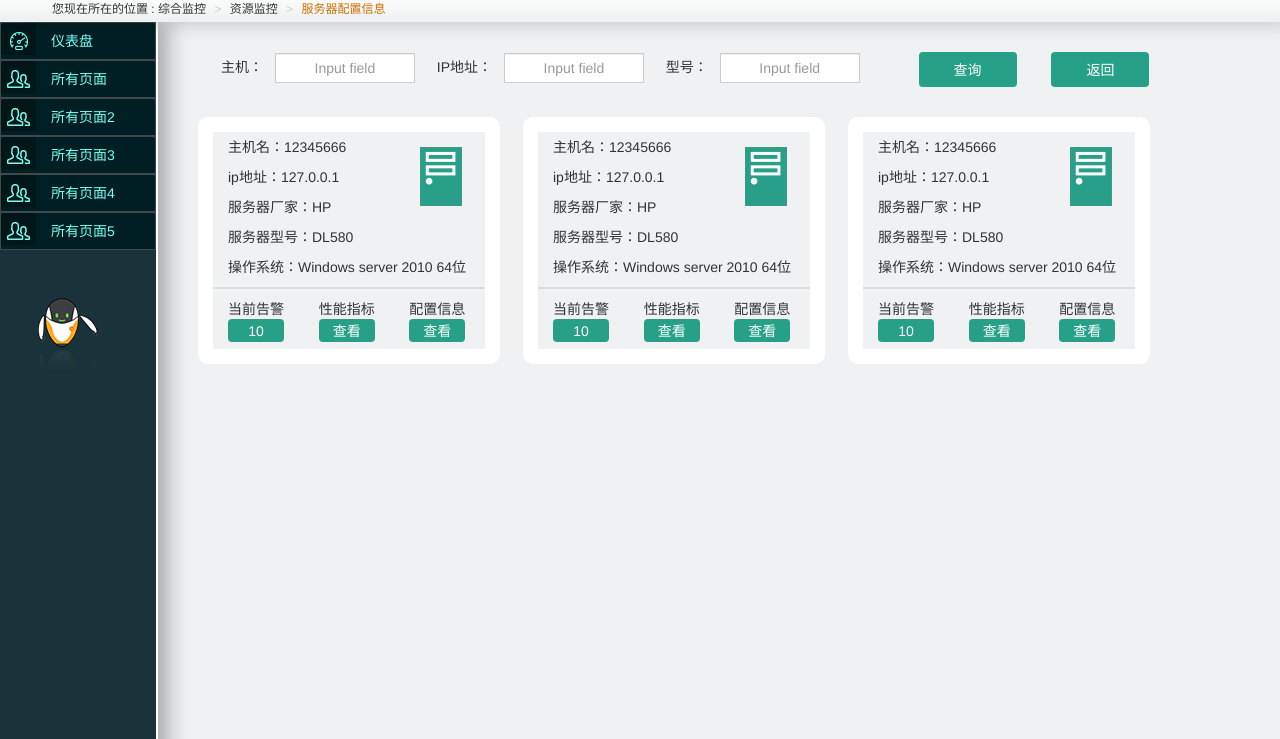
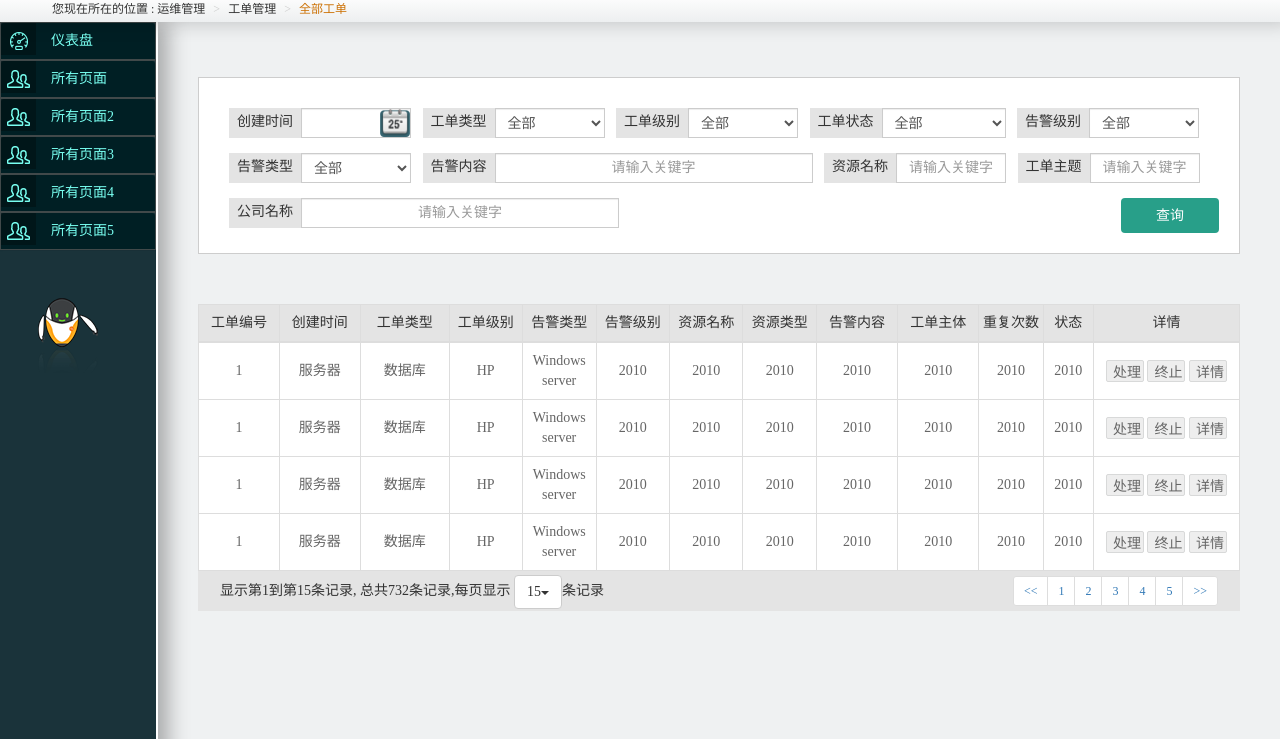
Before and after one commit to yedi1/bootstrap-CMS, a plain HTML site: page index.html in a window 1280 px wide. Shown: the part 61-800 px from the top of the page. Drawn offline with Linux system fonts and the light colour scheme.

Commit message:
fix font

```diff
--- a/css/index.css
+++ b/css/index.css
@@ -1,4 +1,10 @@
 @charset "UTF-8";
+body{
+    font-family: "Microsoft YaHei";
+}
+button, input, select, textarea {
+    font-family: inherit;
+}
 .main_content .main_nr .box .list {
     background: #eeeeef;
     border: 1px solid #ddd;
--- a/index.html
+++ b/index.html
@@ -331,7 +331,7 @@
                 getContent(href);
 
         });
-        getContent('fwqpzxx.html');
+        getContent('all_gd.html');
     })
 </script>
 </body>
```
